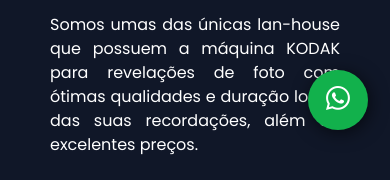
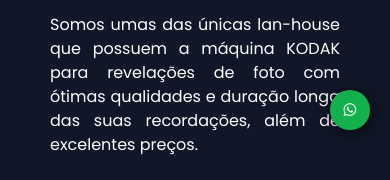
Before and after one commit to Rafaelocm/projeto-elinformatica, a plain HTML site: page index.html in a window 390 px wide. Shown: the part 700-880 px from the top of the page. Drawn offline with nearby package versions, Linux system fonts and the light colour scheme.

```diff
--- a/assets/css/style-media-mobile.css
+++ b/assets/css/style-media-mobile.css
@@ -193,4 +193,21 @@
         color: white;
         font-family: var(--fontPoppins);
     }
+
+
+    .back-to-top {
+        background-color: #12B14C;
+        border-radius: 65px;
+        bottom: 14px;
+        box-shadow: 2px 3px 19px -2px rgba(0, 0, 0, .75);
+        color: black;
+        cursor: pointer;
+        height: 40px;
+        position: fixed;
+        font-size: .8em;
+        text-align: center;
+        right: 20px;
+        width: 40px;
+        z-index: 3;
+    }
 }
--- a/assets/css/style-media-tablet.css
+++ b/assets/css/style-media-tablet.css
@@ -193,4 +193,20 @@
         color: white;
         font-family: var(--fontPoppins);
     }
+
+     .back-to-top {
+        background-color: #12B14C;
+        border-radius: 65px;
+        bottom: 14px;
+        box-shadow: 2px 3px 19px -2px rgba(0, 0, 0, .75);
+        color: black;
+        cursor: pointer;
+        height: 40px;
+        position: fixed;
+        font-size: .8em;
+        text-align: center;
+        right: 20px;
+        width: 40px;
+        z-index: 3;
+    }
 }
--- a/index.html
+++ b/index.html
@@ -5,6 +5,7 @@
     <meta charset="UTF-8">
     <meta http-equiv="X-UA-Compatible" content="IE=edge">
     <meta name="viewport" content="width=device-width, initial-scale=1.0">
+    <link rel="shortcut icon" href="assets/image/E_L_Informática-removebg-preview.png" type="image/x-icon">
     <link href="https://unpkg.com/aos@2.3.1/dist/aos.css" rel="stylesheet">
     <link rel="stylesheet" href="https://cdn.jsdelivr.net/npm/bootstrap-icons@1.10.5/font/bootstrap-icons.css">
     <link href="https://cdn.jsdelivr.net/npm/bootstrap@5.3.0-alpha3/dist/css/bootstrap.min.css" rel="stylesheet"
```
Also changed, not shown: assets/image/E_L_Informática-removebg-preview.png (added), assets/image/image-background-mobile.png (deleted).
